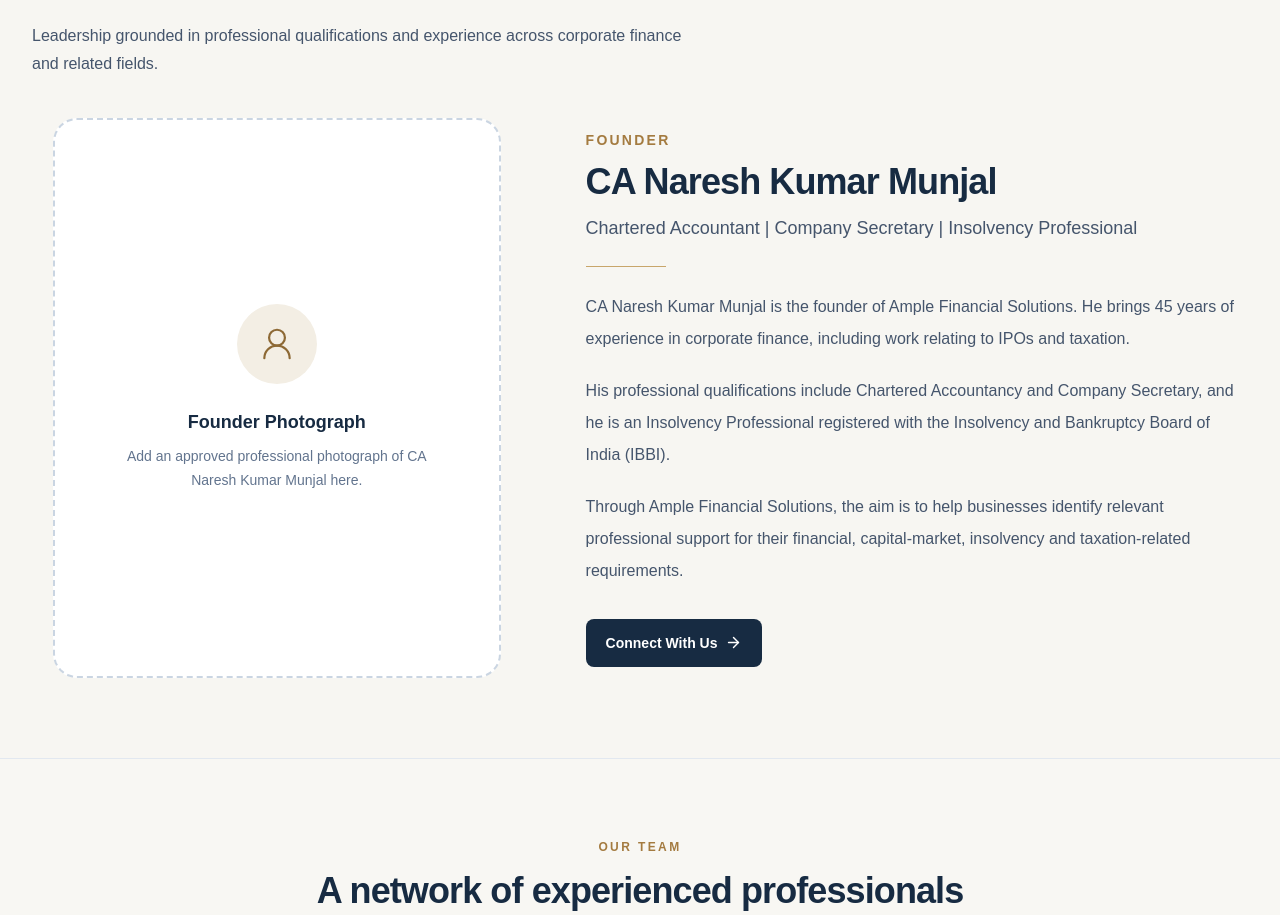
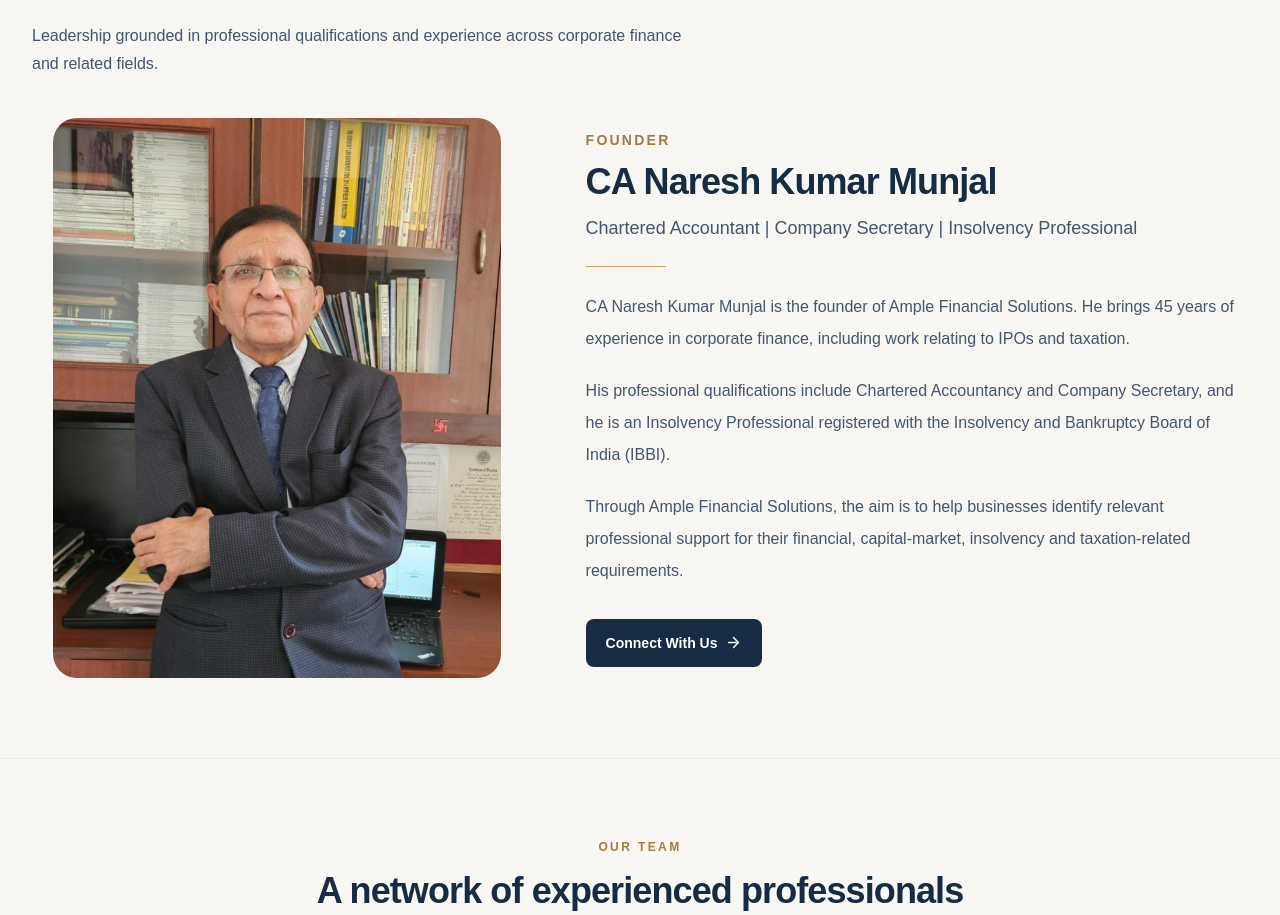
Before and after one commit to Kanav-ar/ample-financial-solutions-website, a Next.js app: page /about in a window 1280 px wide. Shown: the part 1563-2478 px from the top of the page. Built offline with nearby package versions, Linux system fonts and the light colour scheme.

Commit message:
Refactor code structure for improved readability and maintainability

```diff
--- a/src/app/about/page.tsx
+++ b/src/app/about/page.tsx
@@ -1,5 +1,6 @@
 import type { Metadata } from "next";
 import Link from "next/link";
+import Image from "next/image";
 import {
   ArrowRight,
   BriefcaseBusiness,
@@ -11,7 +12,6 @@ import {
   Scale,
   TrendingUp,
 } from "lucide-react";
-
 
 export const metadata: Metadata = {
   title: "About Us",
@@ -40,7 +40,6 @@ export const metadata: Metadata = {
       "supporting business and financial advisory enquiries.",
   },
 };
-
 
 const principles = [
   {
@@ -122,16 +121,15 @@ export default function AboutPage() {
             <p>
               Businesses can encounter requirements involving bank finance,
               insolvency and restructuring, capital markets, and taxation.
-              Understanding the relevant service area is a useful first step
-              in finding appropriate professional assistance.
+              Understanding the relevant service area is a useful first step in
+              finding appropriate professional assistance.
             </p>
 
             <p>
               Ample Financial Solutions is intended to serve as an enquiry and
-              facilitation platform. Depending on the nature of the
-              requirement, an enquiry may be directed to the relevant
-              professional or firm for assessment and a separate engagement,
-              where appropriate.
+              facilitation platform. Depending on the nature of the requirement,
+              an enquiry may be directed to the relevant professional or firm
+              for assessment and a separate engagement, where appropriate.
             </p>
 
             <p>
@@ -180,27 +178,24 @@ export default function AboutPage() {
             </h2>
 
             <p className="mt-4 max-w-2xl text-base leading-7 text-slate-600">
-              Leadership grounded in professional qualifications and
-              experience across corporate finance and related fields.
+              Leadership grounded in professional qualifications and experience
+              across corporate finance and related fields.
             </p>
           </div>
 
           <div className="grid items-center gap-10 lg:grid-cols-[0.85fr_1.15fr] lg:gap-16">
-
             <div className="mx-auto w-full max-w-md">
-              <div className="flex aspect-[4/5] w-full flex-col items-center justify-center rounded-3xl border-2 border-dashed border-slate-300 bg-white px-8 text-center">
-                <span className="flex h-20 w-20 items-center justify-center rounded-full bg-[#f3eee4] text-[#8d6935]">
-                  <UserRound size={38} strokeWidth={1.4} />
-                </span>
-
-                <p className="mt-6 text-lg font-semibold text-[#172b42]">
-                  Founder Photograph
-                </p>
-
-                <p className="mt-2 max-w-xs text-sm leading-6 text-slate-500">
-                  Add an approved professional photograph of CA Naresh Kumar
-                  Munjal here.
-                </p>
+                <div className="mx-auto w-full max-w-md">
+                  <div className="relative aspect-[4/5] w-full overflow-hidden rounded-3xl">
+                    <Image
+                      src="/images/founder.jpeg"
+                      alt="Founder of Ample Financial Solutions"
+                      fill
+                      priority
+                      sizes="(max-width: 768px) 100vw, 448px"
+                      className="object-cover object-center"
+                    />
+                </div>
               </div>
             </div>
 
@@ -228,10 +223,10 @@ export default function AboutPage() {
                 </p>
 
                 <p>
-                  His professional qualifications include Chartered
-                  Accountancy and Company Secretary, and he is an Insolvency
-                  Professional registered with the Insolvency and Bankruptcy
-                  Board of India (IBBI).
+                  His professional qualifications include Chartered Accountancy
+                  and Company Secretary, and he is an Insolvency Professional
+                  registered with the Insolvency and Bankruptcy Board of India
+                  (IBBI).
                 </p>
 
                 <p>
@@ -266,8 +261,8 @@ export default function AboutPage() {
 
           <p className="mt-5 text-base leading-8 text-slate-600">
             Ample Financial Solutions is supported by a network of highly
-            qualified and experienced professionals. Depending on the nature
-            of a requirement, relevant expertise may be identified to help
+            qualified and experienced professionals. Depending on the nature of
+            a requirement, relevant expertise may be identified to help
             businesses explore their next steps.
           </p>
         </div>
@@ -304,7 +299,6 @@ export default function AboutPage() {
         </p>
       </section>
 
-
       <section className="border-y border-slate-200 bg-[#f0eee8]">
         <div className="mx-auto grid max-w-7xl gap-8 px-5 py-14 sm:py-16 md:grid-cols-2 md:items-center lg:px-8">
           <div>
@@ -329,8 +323,8 @@ export default function AboutPage() {
             </h3>
 
             <p className="mt-3 text-sm leading-7 text-slate-600">
-              Tell us about your broad requirement and the service area you
-              are exploring.
+              Tell us about your broad requirement and the service area you are
+              exploring.
             </p>
 
             <Link
--- a/src/app/services/page.tsx
+++ b/src/app/services/page.tsx
@@ -67,7 +67,7 @@ const areas = [
 export default function ServicesPage() {
   return (
     <main>
-      {/* Hero Section */}
+
       <section className="bg-[#172b42] text-white">
         <div className="mx-auto max-w-7xl px-5 py-16 sm:py-20 lg:px-8">
           <p className="text-xs font-semibold uppercase tracking-[0.22em] text-[#e3c797]">
@@ -86,7 +86,6 @@ export default function ServicesPage() {
         </div>
       </section>
 
-      {/* Service Cards */}
       <section className="mx-auto max-w-7xl px-5 py-16 sm:py-20 lg:px-8">
         <div className="mb-10 max-w-2xl">
           <p className="text-xs font-semibold uppercase tracking-[0.2em] text-[#a47b40]">
```
Also changed, not shown: public/images/founder.jpeg (added).
